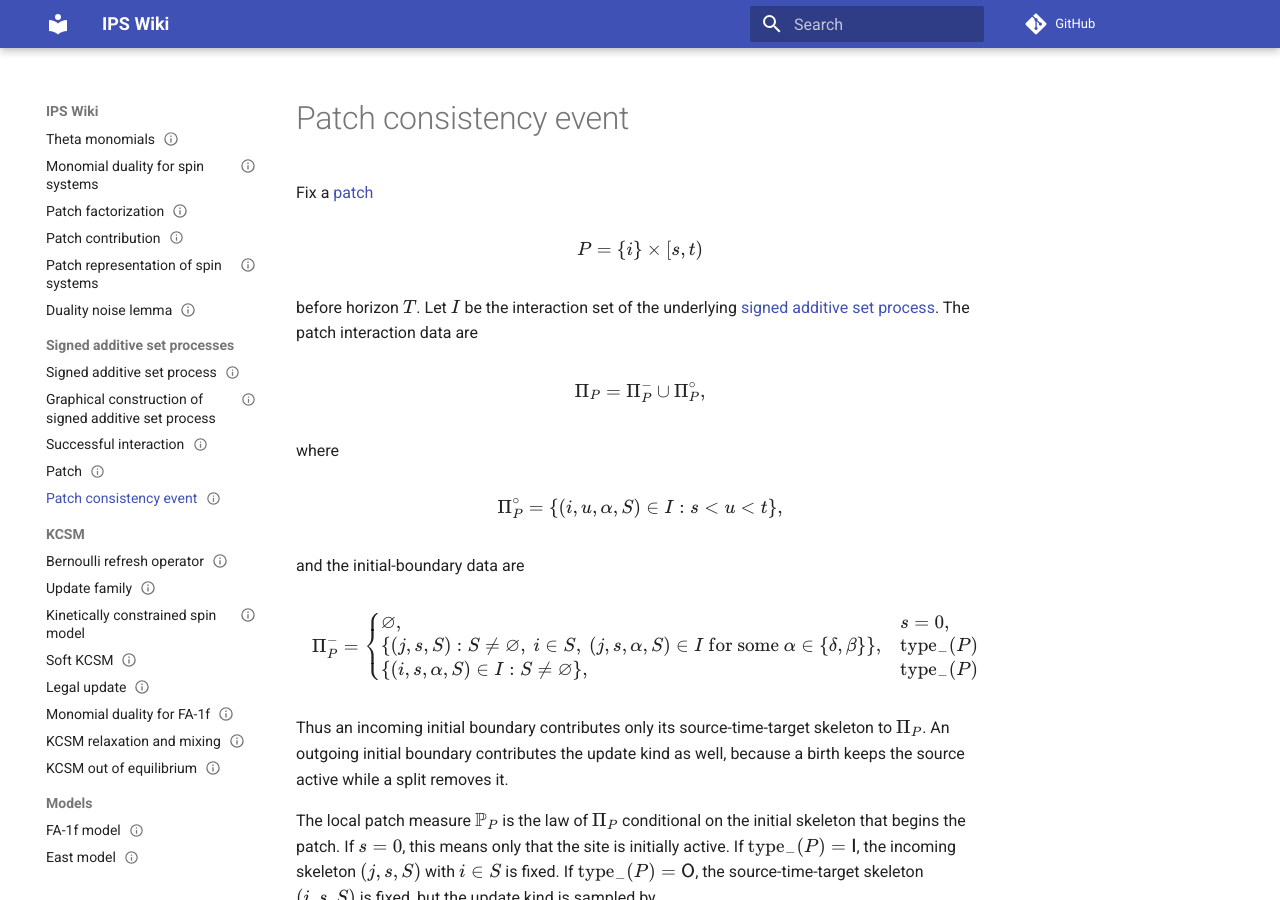
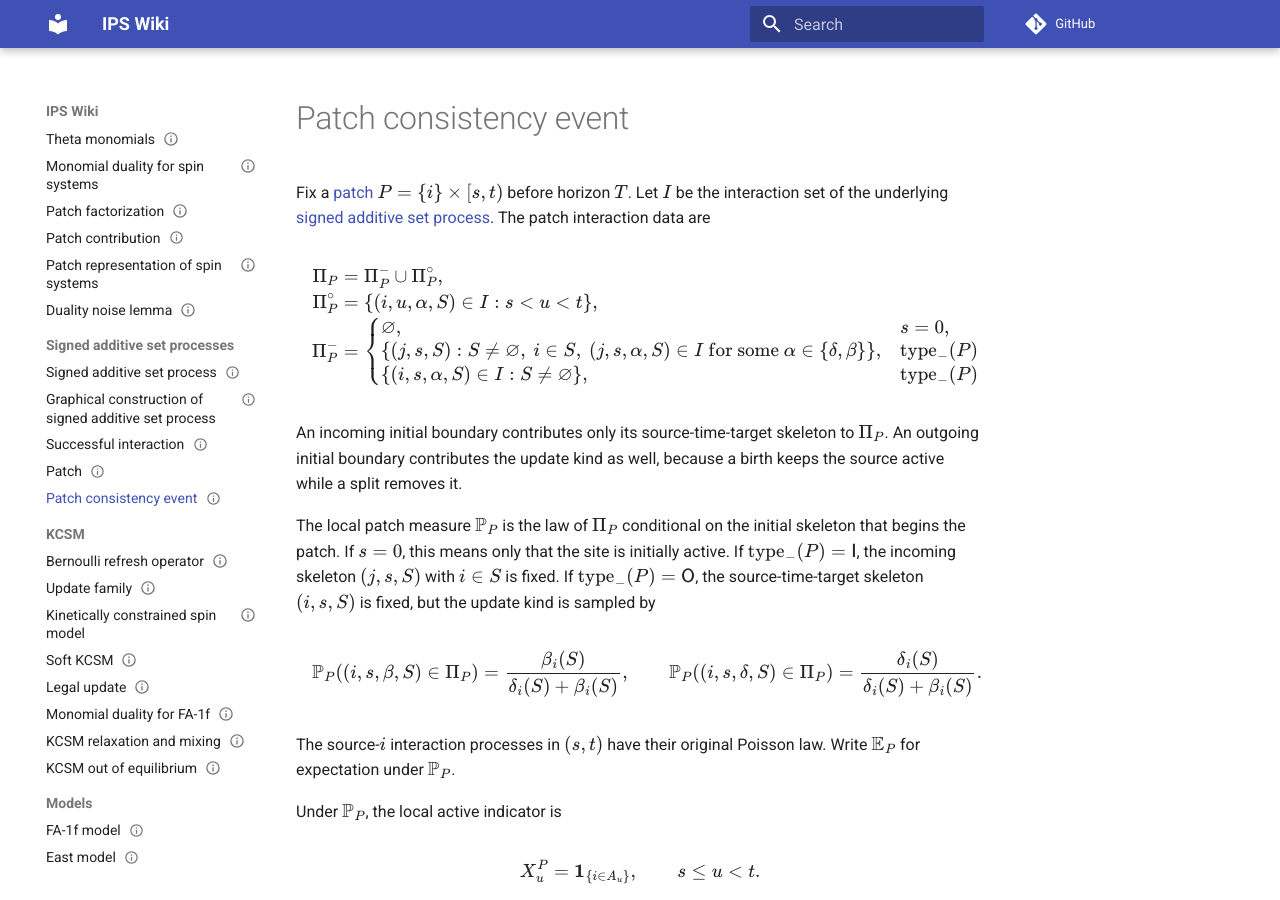
Before and after one commit to maciejgluchowski86-beep/ips-wiki, an MkDocs documentation site: the page built from docs/entries/patch-consistency-event.md, in a window 1280 px wide and 900 px high. Built offline with MkDocs 1.6.1 and Material for MkDocs 9.7.7, drawn with Linux system fonts in a browser that asks for light colours; comment, search, counter and statistics services are not loaded; some of the changed text lies outside the part shown.

Commit message:
smooth display prose in patch consistency

```diff
--- a/docs/entries/patch-consistency-event.md
+++ b/docs/entries/patch-consistency-event.md
@@ -10,33 +10,18 @@ tags:
 
 # Patch consistency event
 
-Fix a [patch](patch.md)
+Fix a [patch](patch.md) \(P=\{i\}\times[s,t)\) before horizon \(T\). Let \(I\) be the interaction set of the underlying [signed additive set process](signed-additive-set-process.md). The patch interaction data are
 
 $$
-P=\{i\}\times[s,t)
-$$
-
-before horizon \(T\). Let \(I\) be the interaction set of the underlying [signed additive set process](signed-additive-set-process.md). The patch interaction data are
-
-$$
-\Pi_P
-=
-\Pi_P^-\cup\Pi_P^\circ,
-$$
-
-where
-
-$$
+\begin{aligned}
+\Pi_P&=\Pi_P^-\cup\Pi_P^\circ,
+\\
 \Pi_P^\circ
-=
+&=
 \{(i,u,\alpha,S)\in I:s<u<t\},
-$$
-
-and the initial-boundary data are
-
-$$
+\\
 \Pi_P^-
-=
+&=
 \begin{cases}
 \vn, & s=0,\\
 \{(j,s,S):S\ne\vn,\ i\in S,\ (j,s,\alpha,S)\in I\text{ for some }\alpha\in\{\delta,\beta\}\},
@@ -44,9 +29,10 @@ $$
 \{(i,s,\alpha,S)\in I:S\ne\vn\},
 & \operatorname{type}_-(P)=\mathsf O.
 \end{cases}
+\end{aligned}
 $$
 
-Thus an incoming initial boundary contributes only its source-time-target skeleton to \(\Pi_P\). An outgoing initial boundary contributes the update kind as well, because a birth keeps the source active while a split removes it.
+An incoming initial boundary contributes only its source-time-target skeleton to \(\Pi_P\). An outgoing initial boundary contributes the update kind as well, because a birth keeps the source active while a split removes it.
 
 The local patch measure \(\mathbb P_P\) is the law of \(\Pi_P\) conditional on the initial skeleton that begins the patch. If \(s=0\), this means only that the site is initially active. If \(\operatorname{type}_-(P)=\mathsf I\), the incoming skeleton \((j,s,S)\) with \(i\in S\) is fixed. If \(\operatorname{type}_-(P)=\mathsf O\), the source-time-target skeleton \((i,s,S)\) is fixed, but the update kind is sampled by
 
```
Also changed, not shown: other parts of docs/entries/patch-consistency-event.md (+1 -1 lines).
